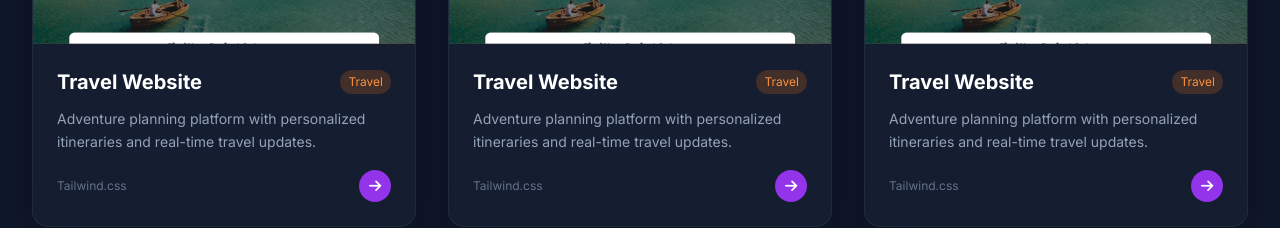
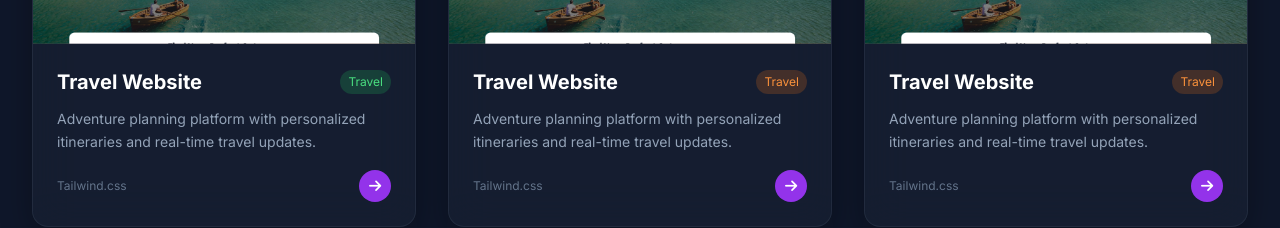
Before and after one commit to Nico-Dilshan/myportfolio, a plain HTML site: page projects.html in a window 1280 px wide. Shown: the part 455-683 px from the top of the page. Drawn offline with nearby package versions, Linux system fonts and the light colour scheme.

Commit message:
Update projects.html

```diff
--- a/projects.html
+++ b/projects.html
@@ -65,7 +65,7 @@
                     <div class="p-6">
                         <div class="flex items-center justify-between mb-3">
                             <h3 class="text-lg lg:text-xl font-bold text-white">Travel Website</h3>
-                            <span class="text-xs bg-orange-500/20 text-orange-400 px-2 py-1 rounded-full">Travel</span>
+                            <span class="text-xs bg-green-500/20 text-green-400 px-2 py-1 rounded-full">Travel</span>
                         </div>
                         <p class="text-slate-400 text-sm leading-relaxed mb-4">
                             Adventure planning platform with personalized itineraries and real-time travel updates.
```
